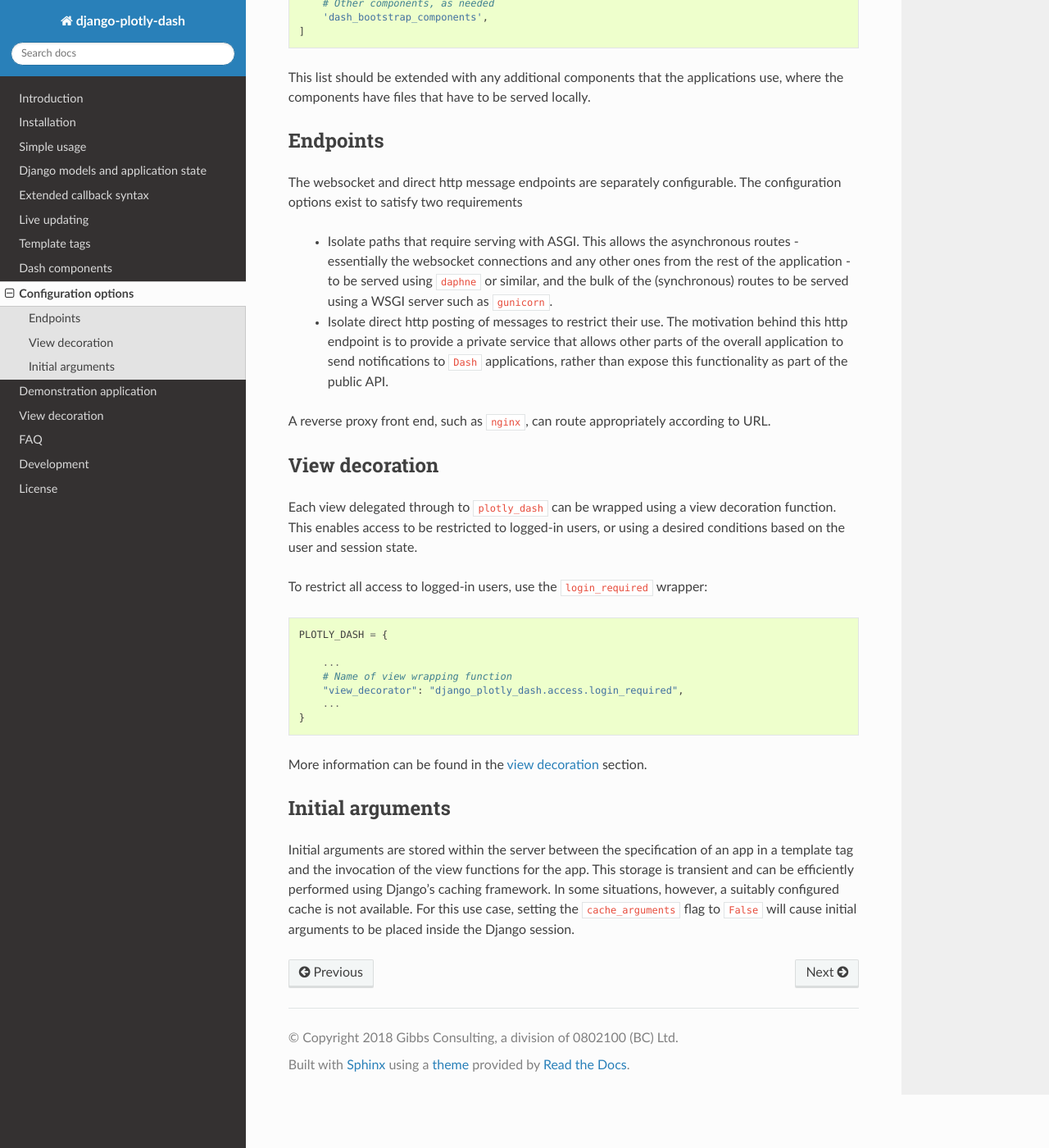
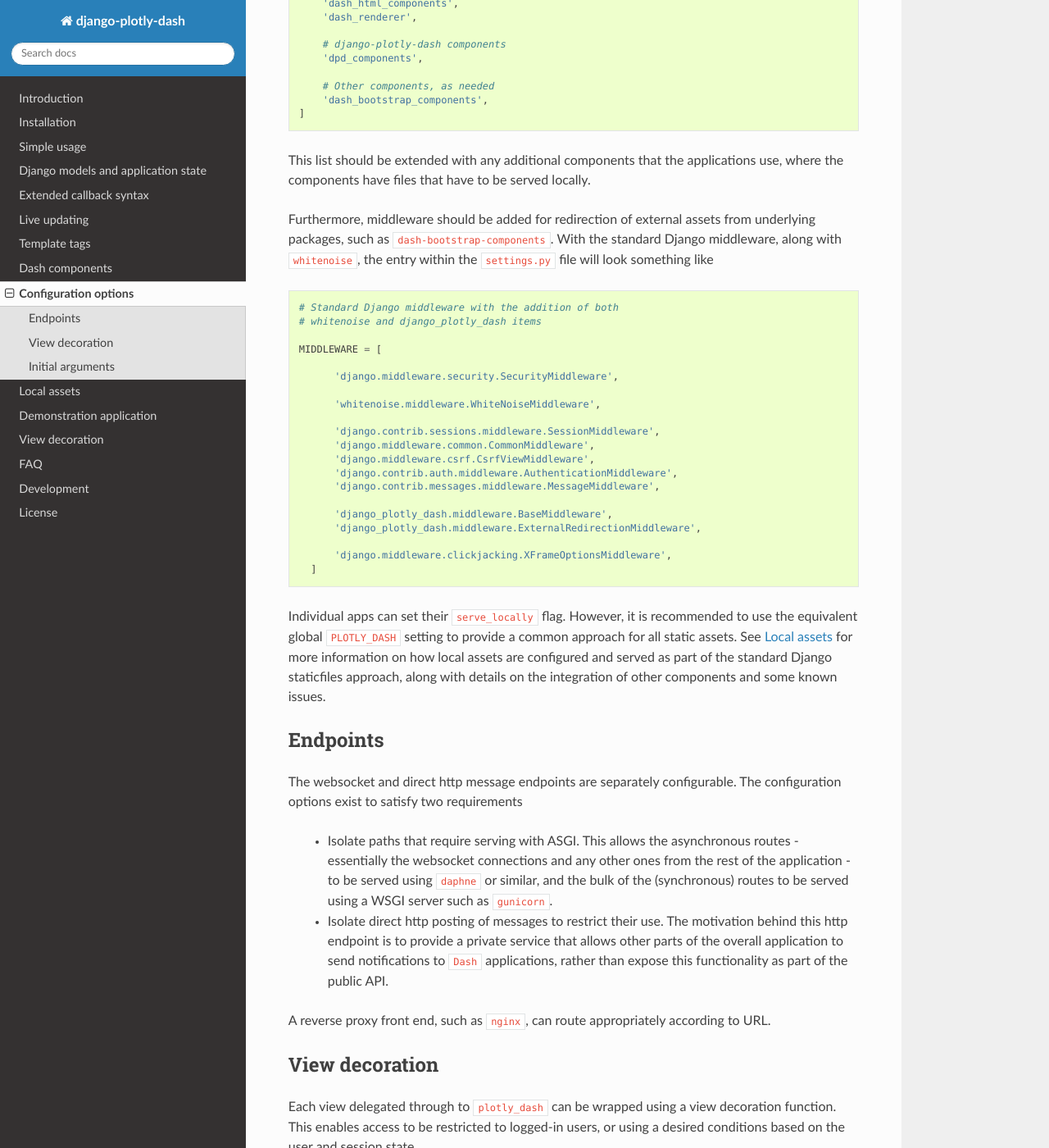
Before and after one commit to GibbsConsulting/django-plotly-dash, a Sphinx documentation site: the page built from docs/configuration.rst, in a window 1280 px wide and 1400 px high, scrolled down 1282 px. Shown: the whole window at 82% size. Built offline with Sphinx 7.4.7 and the Read the Docs theme 2.0.0, drawn with Linux system fonts in a browser that asks for light colours; some of the changed text lies outside the part shown.

Commit message:
Local serving of assets

```diff
--- a/dev_requirements.txt
+++ b/dev_requirements.txt
@@ -16,3 +16,4 @@
 sphinx
 sphinx-autobuild
 twine
+whitenoise
--- a/docs/configuration.rst
+++ b/docs/configuration.rst
@@ -30,6 +30,9 @@
 
       # Flag to control location of initial argument storage
       "cache_arguments": True,
+
+      # Flag controlling local serving of assets
+      "serve_locally': settings.DEBUG,
   }
 
 Defaults are inserted for missing values. It is also permissible to not have any ``PLOTLY_DASH`` entry in
@@ -44,10 +47,13 @@
   # Staticfiles finders for locating dash app assets and related files
 
   STATICFILES_FINDERS = [
+
       'django.contrib.staticfiles.finders.FileSystemFinder',
       'django.contrib.staticfiles.finders.AppDirectoriesFinder',
+
       'django_plotly_dash.finders.DashAssetFinder',
       'django_plotly_dash.finders.DashComponentFinder',
+      'django_plotly_dash.finders.DashAppDirectoryFinder',
   ]
 
 and also providing a list of components used
@@ -73,6 +79,41 @@
 
 This list should be extended with any additional components that the applications
 use, where the components have files that have to be served locally.
+
+Furthermore, middleware should be added for redirection of external assets from
+underlying packages, such as ``dash-bootstrap-components``. With the standard
+Django middleware, along with ``whitenoise``, the entry within the ``settings.py``
+file will look something like
+
+.. code-block:: python
+
+  # Standard Django middleware with the addition of both
+  # whitenoise and django_plotly_dash items
+
+  MIDDLEWARE = [
+
+        'django.middleware.security.SecurityMiddleware',
+
+        'whitenoise.middleware.WhiteNoiseMiddleware',
+
+        'django.contrib.sessions.middleware.SessionMiddleware',
+        'django.middleware.common.CommonMiddleware',
+        'django.middleware.csrf.CsrfViewMiddleware',
+        'django.contrib.auth.middleware.AuthenticationMiddleware',
+        'django.contrib.messages.middleware.MessageMiddleware',
+
+        'django_plotly_dash.middleware.BaseMiddleware',
+        'django_plotly_dash.middleware.ExternalRedirectionMiddleware',
+
+        'django.middleware.clickjacking.XFrameOptionsMiddleware',
+    ]
+
+
+Individual apps can set their ``serve_locally`` flag. However, it is recommended to use
+the equivalent global ``PLOTLY_DASH`` setting to provide a common approach for all
+static assets. See :ref:`local_assets` for more information on how local assets are configured
+and served as part of the standard Django staticfiles approach, along with details on the
+integration of other components and some known issues.
 
 .. _endpoints:
 
--- a/docs/index.rst
+++ b/docs/index.rst
@@ -23,6 +23,7 @@
    template_tags
    dash_components
    configuration
+   local_assets
    demo_notes
    access_control
    faq
--- a/requirements.txt
+++ b/requirements.txt
@@ -9,4 +9,3 @@
 
 Django>=2
 Flask>=1.0.2
-whitenoise
```
Also changed, not shown: docs/faq.rst (+26 -0 lines), docs/installation.rst (+8 -3 lines), docs/local_assets.rst (added, +64 -0 lines), 7 other files.
